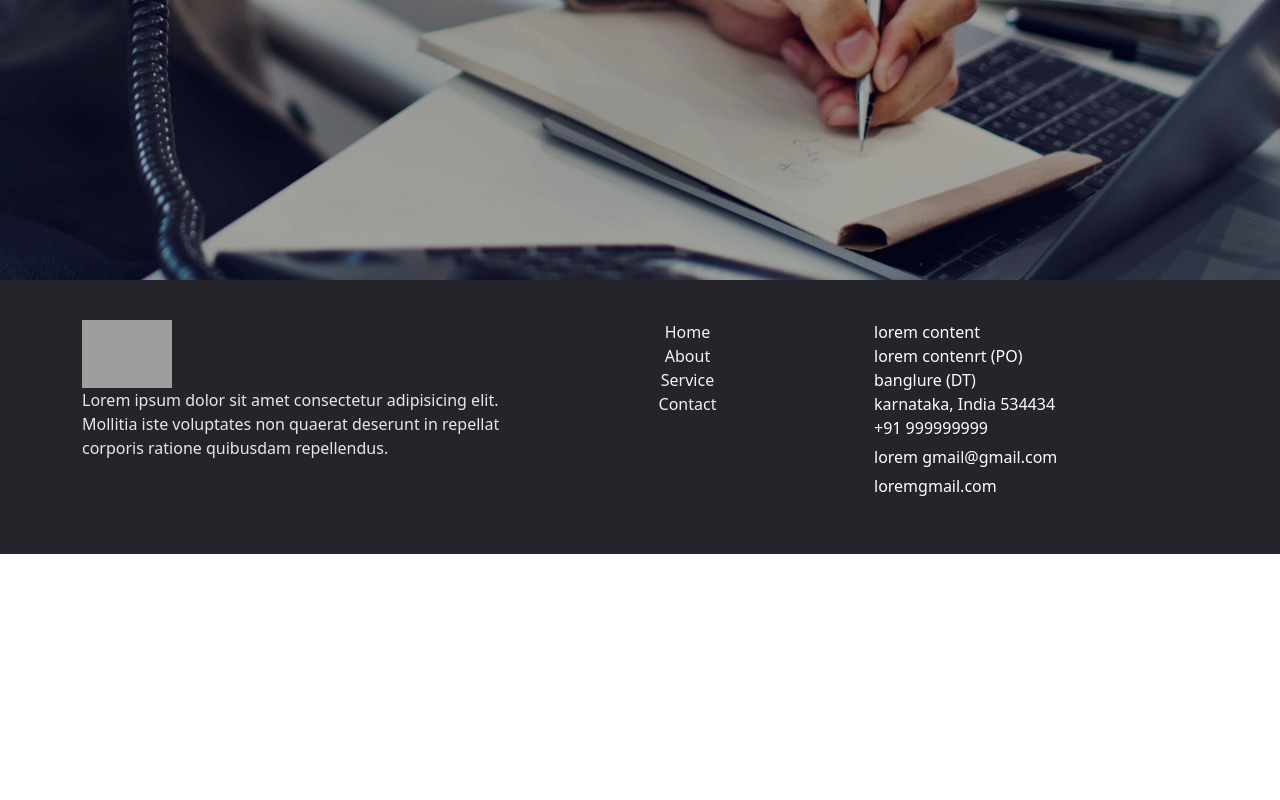
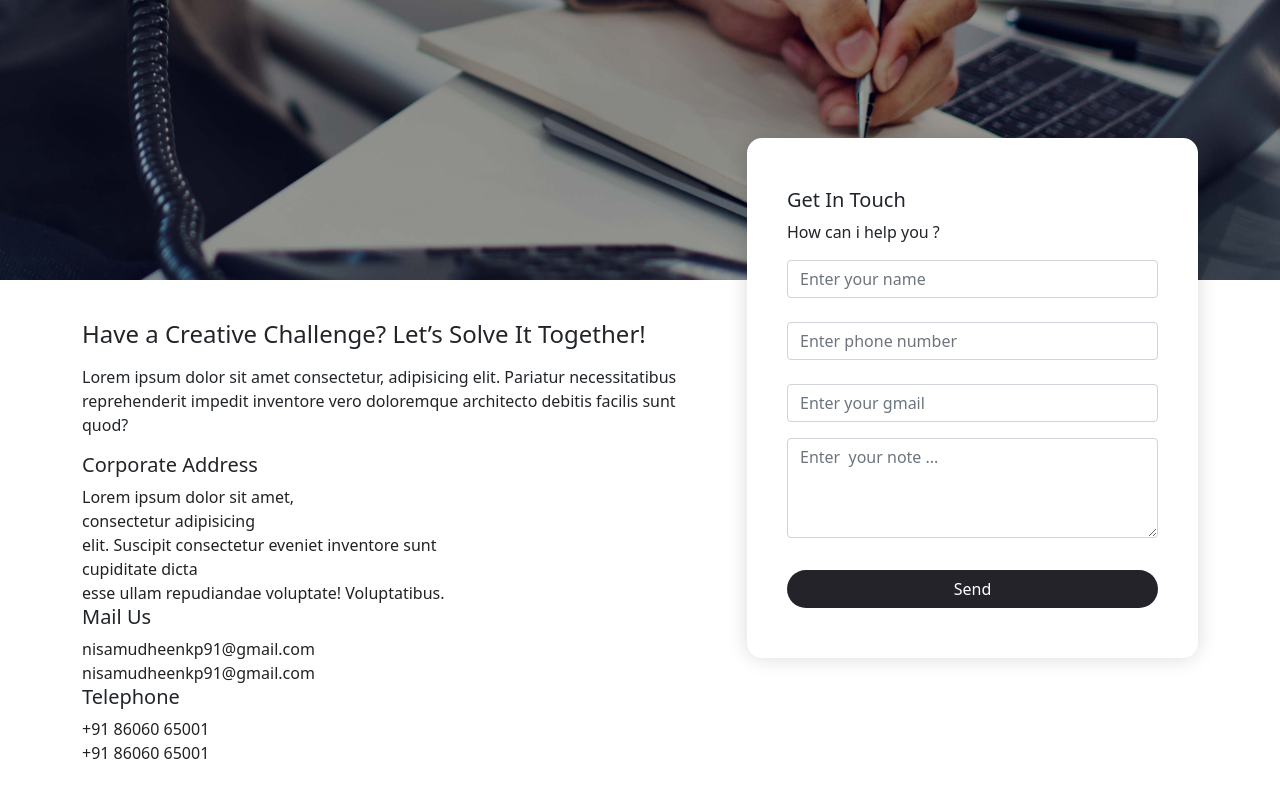
Before and after one commit to hkmkozhikoden/kp, a React (Vite) app: page /contact in a window 1280 px wide. Shown: the part 520-1320 px from the top of the page. Before the commit the page ends 1074 px from the top, so only its background shows below. Built offline with nearby package versions, Linux system fonts and the light colour scheme; grey boxes are pictures that could not be loaded.

Commit message:
contact page creation

```diff
--- a/src/App.css
+++ b/src/App.css
@@ -9,7 +9,6 @@ html, body {
 section,footer{
   padding: 40px 0px;
   position: relative;
-  overflow: hidden;
 }
 /* font-size */
 .fs-10{font-size: 10px !important;}
--- a/src/assets/style/css/banner.css
+++ b/src/assets/style/css/banner.css
@@ -9,7 +9,7 @@
     width: 100%;
     height: 100%;
     inset: 0;
-    background-color: #00000050;
+    background-color: #0000005e;
 }
 .home-banner .banner-content{
     position: absolute;
--- /dev/null
+++ b/src/assets/style/css/contact-form.css
@@ -0,0 +1,34 @@
+.contact-form-sec .contact-form{
+    background-color: #fff;
+    box-shadow: 0px 0px 20px 0px #00000026;
+    border-radius: 15px;
+    padding: 50px 40px;
+    position: relative;
+}
+@media (min-width:767px) {
+    .contact-form-sec .contact-form{
+        bottom: 35%;
+        z-index: 111 !important;
+    }
+}
+.contact-form-sec .contact-form .form-control{
+    box-shadow: none;
+}
+.contact-form-sec .contact-form textarea{
+    min-height: 100px;
+}
+.contact-form-sec .contact-form .btn-submit{
+    width: 100%;
+    text-align: center;
+    background-color: #25232a;
+    border-radius: 20px;
+    color: #fff;
+    transition: all 0.3s;
+}
+.contact-form-sec .contact-form .btn-submit:hover{
+    background-color: #000;
+    transition: all 0.3s;
+}
+.contact-main .home-banner{
+    overflow: auto !important;
+}
--- /dev/null
+++ b/src/components/contact-from.jsx
@@ -0,0 +1,65 @@
+import React from 'react'
+import '../assets/style/css/contact-form.css'
+function ContactForm() {
+  return (
+    <section className='contact-form-sec'>
+        <div className="container">
+            <div className="row">
+                <div className="col-md-7 mb-3 mb-md-0">
+                    <div className="contact-info">
+                        <div className="row">
+                            <div className="col-12">
+                                <h4 className='font-medium mb-3'>Have a Creative Challenge? Let’s Solve It Together!</h4>
+                                <p>Lorem ipsum dolor sit amet consectetur, adipisicing elit. Pariatur necessitatibus reprehenderit impedit inventore vero doloremque architecto debitis facilis sunt quod?</p>
+                            </div>
+                            <div className="col-12">
+                                <h5>Corporate Address</h5>
+                                <a href=''>Lorem ipsum dolor sit amet,<br /> consectetur adipisicing <br /> elit. Suscipit consectetur eveniet inventore sunt <br /> cupiditate dicta <br /> esse ullam repudiandae voluptate! Voluptatibus.</a>
+                            </div>
+                            <div className="col-12">
+                                <h5>Mail Us</h5>
+                               <a href="mailto:nisamudheenkp91@gmail.com">nisamudheenkp91@gmail.com</a> <br />
+                               <a href="mailto:nisamudheenkp91@gmail.com">nisamudheenkp91@gmail.com</a>
+                            </div>
+                            <div className="col-12">
+                                <h5>Telephone</h5>
+                               <a href="tel:+91 86060 65001">+91 86060 65001</a> <br />
+                               <a href="tel:+91 86060 65001">+91 86060 65001</a>
+                            </div>
+                        </div>
+                    </div>
+                </div>
+                <div className="col-md-5 mb-3 mb-md-0">
+                 <div className="contact-form">
+                  <form action="">
+                    <div className="row text-start">
+                      <div className="col-12">
+                        <h5 className='font-bold'>Get In Touch</h5>
+                        <p className='fs-16 mb-2'>How can i help you ?</p>
+                      </div>
+                      <div className="col-12 mb-3">
+                          <input className='form-control mt-2' type="text" id='Name' name='Name' placeholder='Enter your name' />
+                      </div>
+                      <div className="col-12 mb-3">
+                          <input className='form-control mt-2' type="number" id='FirstName' name='FirstName' placeholder='Enter phone number' />
+                      </div>
+                      <div className="col-12 mb-3">
+                          <input className='form-control mt-2' type="gmail" id='gmail' name='gmail' placeholder='Enter your gmail' />
+                      </div>
+                      <div className="col-12 mb-3">
+                          <textarea className='form-control' placeholder='Enter  your note ...' name="" id=""></textarea>
+                      </div>
+                      <div className="col-12 mt-3">
+                        <button className='btn btn-submit'> Send</button>
+                      </div>
+                    </div>
+                  </form>
+                 </div>
+                </div>
+            </div>
+        </div>
+    </section>
+  )
+}
+
+export default ContactForm
--- a/src/pages/contact.jsx
+++ b/src/pages/contact.jsx
@@ -1,19 +1,17 @@
-import React from 'react'
-import Navbar from '../components/navbar'
-import Footer from '../components/footer'
-import PageBannner from '../components/page-banner'
-import Banner1 from '../assets/images/banner/contact-banner.jpg'
+import React from 'react';
+import Navbar from '../components/navbar';
+import Footer from '../components/footer';
+import PageBannner from '../components/page-banner';
+import Banner1 from '../assets/images/banner/contact-banner.jpg';
+import ContactForm from '../components/contact-from';
 function Contact() {
   return (
-    <>
+    <div className='contact-main'>
       <Navbar/>
-      <PageBannner
-      title="Contact"
-      subtitle="Dedicated to delivering exceptional results."
-      image={Banner1}
-      />
+      <PageBannner className="" title="Contact" subtitle="Dedicated to delivering exceptional results." image={Banner1} />
+      <ContactForm/>
       <Footer/>
-    </>
+    </div>
   )
 }
 
```
